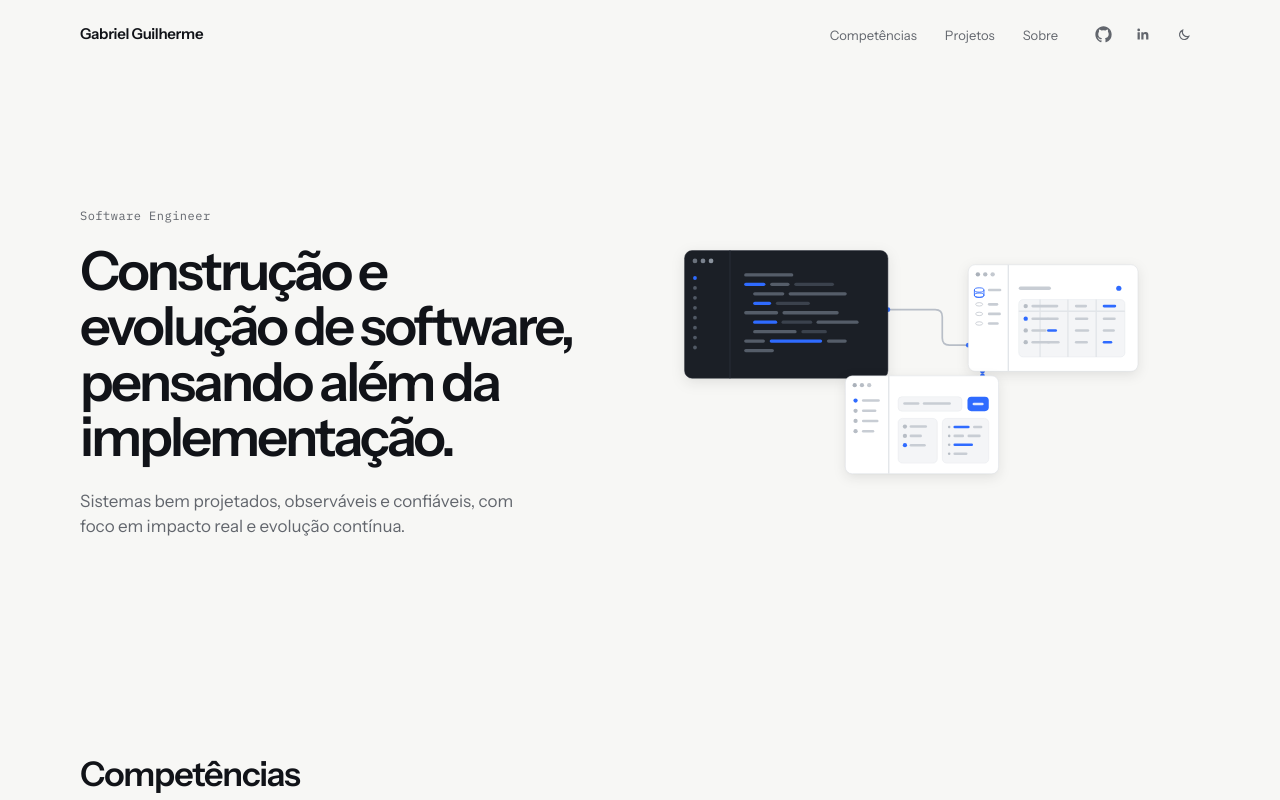
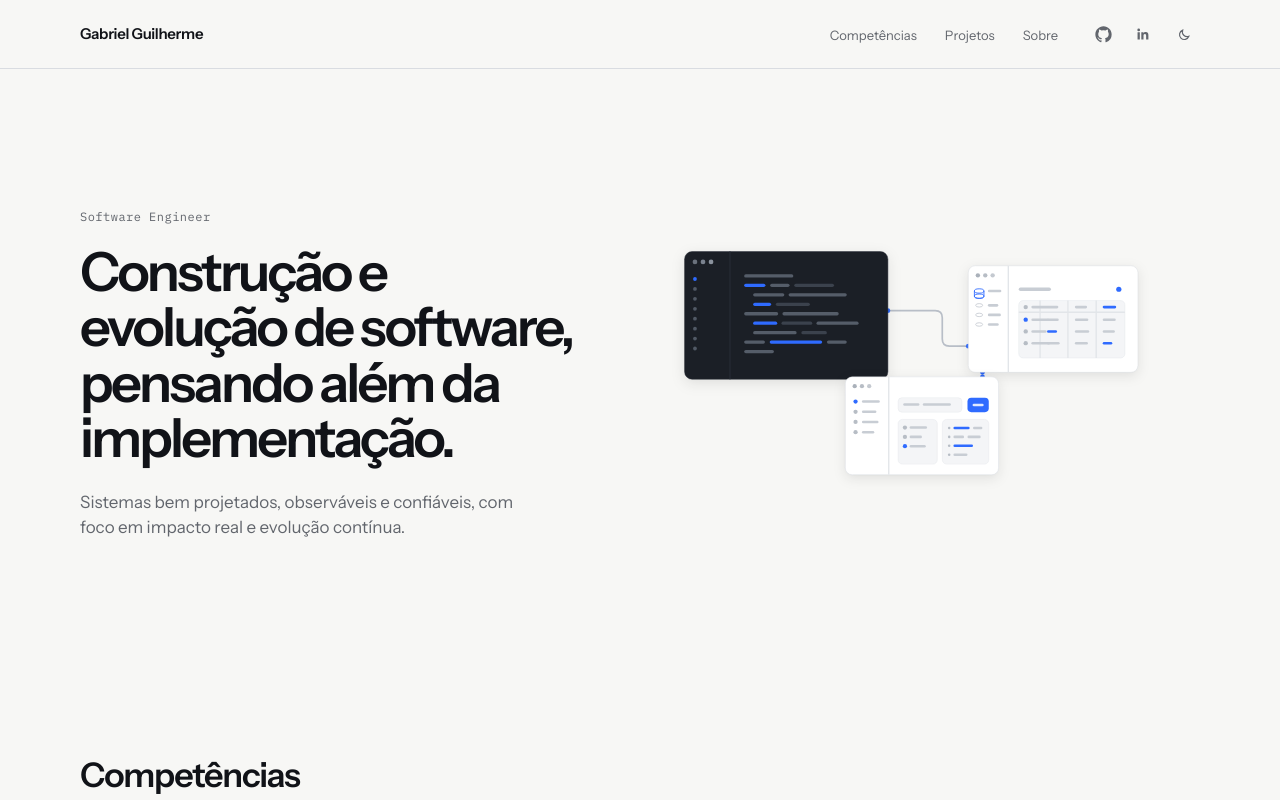
Before and after one commit to GabrielGuilhermess/personal-landing-page, a Next.js app: page / in a window 1280 px wide. Shown: the top 800 px of the page. Built offline with nearby package versions, Linux system fonts and the light colour scheme.

Commit message:
fix(landing): assign section boundary to hero

```diff
--- a/src/components/sections/HeroSection.tsx
+++ b/src/components/sections/HeroSection.tsx
@@ -3,7 +3,7 @@ import HeroVisual from "./HeroVisual";
 
 export default function HeroSection() {
   return (
-    <section id="hero">
+    <section id="hero" className="border-t border-[var(--divider)]">
       <Container className="grid min-h-0 items-center gap-[42px] py-[66px] pb-[52px] min-[640px]:py-[72px] min-[640px]:pb-[60px] min-[1100px]:min-h-[600px] min-[1100px]:grid-cols-[500px_1fr] min-[1100px]:gap-[62px] min-[1100px]:py-[84px] min-[1100px]:pb-[72px]">
         <div>
           <p className="mb-[18px] font-mono text-xs tracking-[0.04em] text-[var(--muted)] min-[1100px]:mb-5">
```
